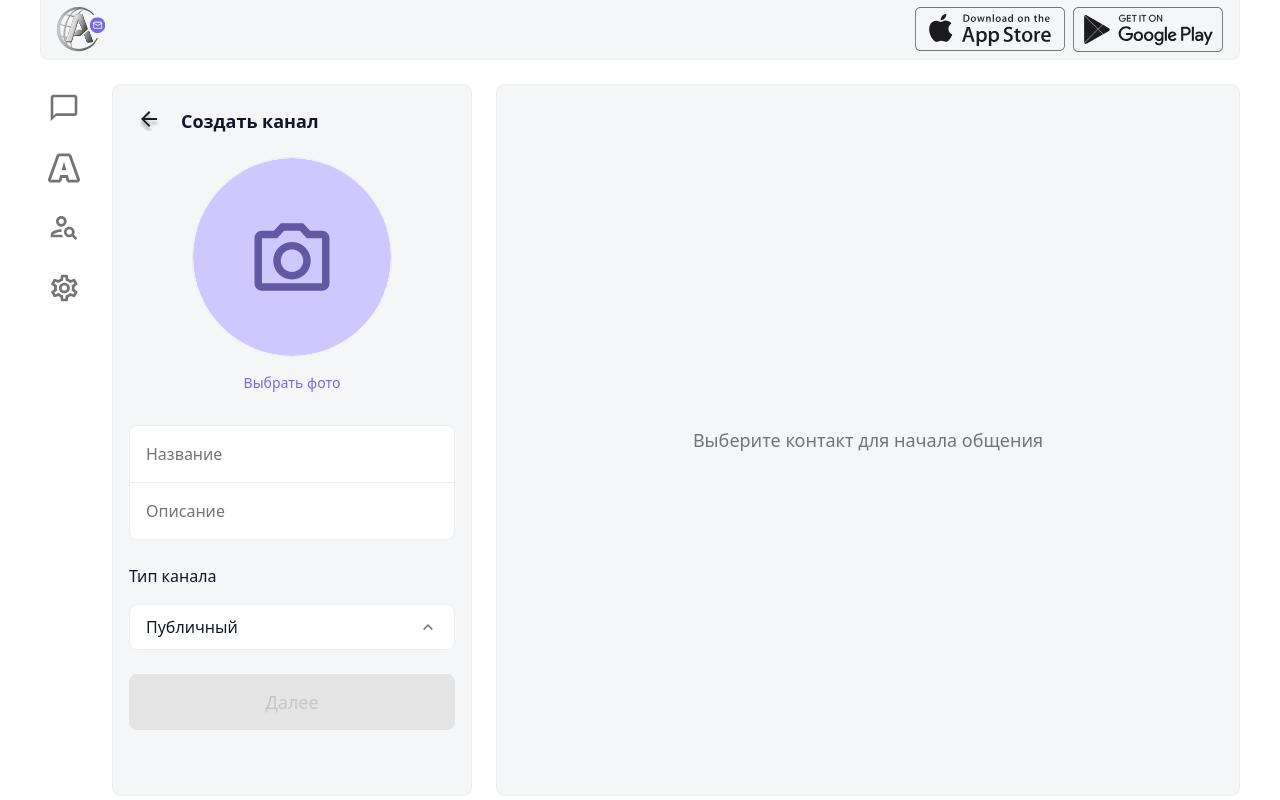
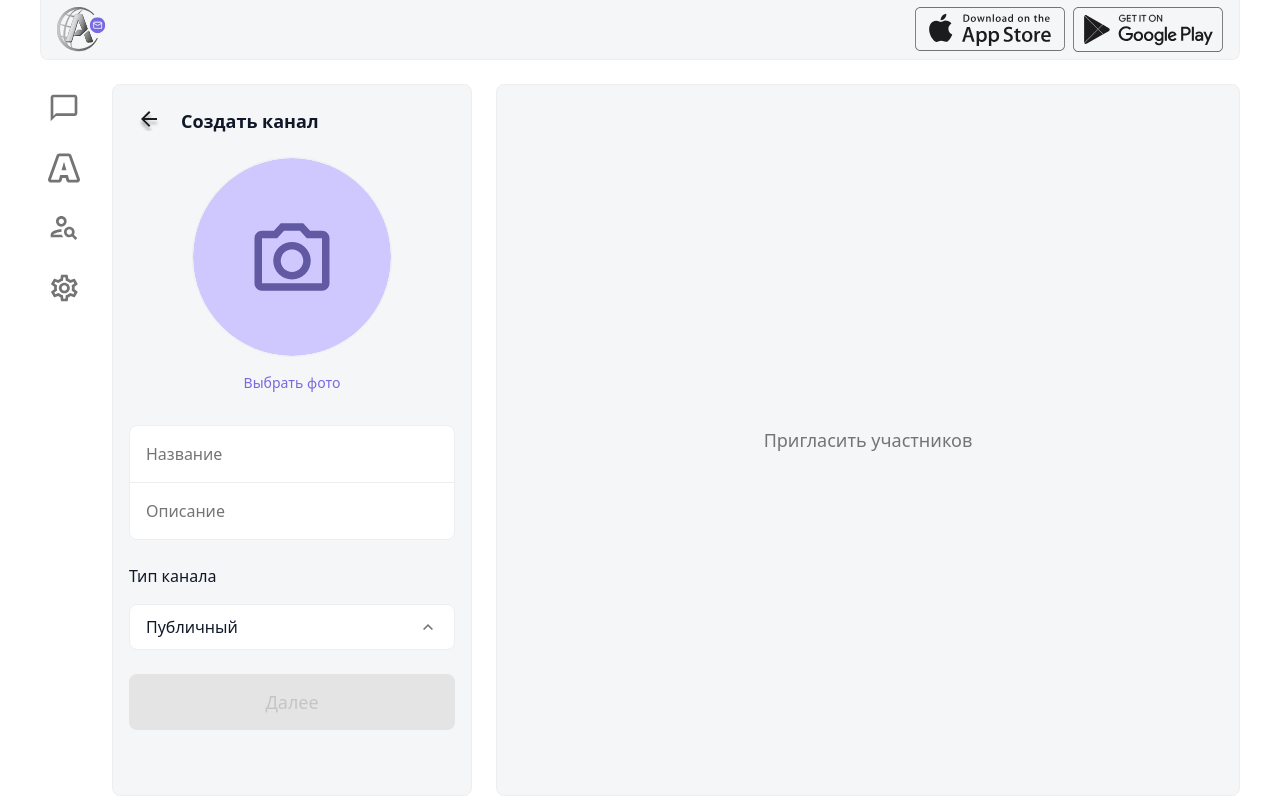
Before and after one commit to MosilevichS/chat-frontend-6, a Next.js app: page /chats/new-channel in a window 1280 px wide. Built offline with nearby package versions, Linux system fonts and the light colour scheme; no server answers.

Commit message:
добавлена смена цвета при превышении крайнего значения на счетчике.логика инпута со счетчиком вынесена в отдельный компонент

```diff
--- a/src/app/(main)/chats/new-channel/page.tsx
+++ b/src/app/(main)/chats/new-channel/page.tsx
@@ -11,7 +11,7 @@ const NewChannelPage = () => {
     <BaseCreationPage
       title="Создать канал"
       typeSelector={<ChannelTypeSelector value={channelType} onChange={setChannelType} />}
-      placeholderText="Выберите контакт для начала общения"
+      placeholderText="Пригласить участников"
       nextPagePath="./add-subscribers"
     />
   );
--- a/src/app/(main)/chats/new-group/page.tsx
+++ b/src/app/(main)/chats/new-group/page.tsx
@@ -11,7 +11,7 @@ const NewGroupPage = () => {
     <BaseCreationPage
       title="Создать группу"
       typeSelector={<GroupTypeSelector value={groupType} onChange={setGroupType} />}
-      placeholderText="Выберите контакт для начала общения"
+      placeholderText="Пригласить участников"
       nextPagePath="./add-subscribers"
     />
   );
--- a/src/components/ui/Input.tsx
+++ b/src/components/ui/Input.tsx
@@ -4,11 +4,8 @@ import { twMerge } from "tailwind-merge";
 import type { InputHTMLAttributes } from "react";
 
 interface IInput {
-  id?: string;
   onClick?: InputHTMLAttributes<HTMLInputElement>["onClick"];
   onChange?: InputHTMLAttributes<HTMLInputElement>["onChange"];
-  onFocus?: InputHTMLAttributes<HTMLInputElement>["onFocus"];
-  onBlur?: InputHTMLAttributes<HTMLInputElement>["onBlur"];
   name?: string;
   label?: string;
   type?: "text" | "email" | "password" | "tel" | "number" | "search";
@@ -17,16 +14,12 @@ interface IInput {
   error?: string;
   disabled?: boolean;
   defaultValue?: string;
-  value?: string;
   className?: string;
 }
 
 const Input = ({
-  id,
   onClick,
   onChange,
-  onFocus,
-  onBlur,
   name,
   label,
   type = "text",
@@ -35,7 +28,6 @@ const Input = ({
   error,
   disabled = false,
   defaultValue,
-  value,
   className,
 }: IInput) => {
   return (
@@ -43,27 +35,22 @@ const Input = ({
       {error ? (
         <ErrorMessage error={error} />
       ) : (
-        label && (
         <label
           htmlFor={name}
           className="text-(--color-gray) text-[0.875rem] leading-[120%] tracking-[0.01em] mb-1 block"
         >
           {label}
         </label>
-        )
       )}
 
       <input
-        id={id || name}
         onClick={onClick}
         onChange={onChange}
-        onFocus={onFocus}
-        onBlur={onBlur}
+        id={name}
         type={type}
         placeholder={placeholder}
         disabled={disabled}
         defaultValue={defaultValue}
-        value={value}
         className={twMerge(
           "w-full h-14",
           "text-lg tracking-[0.01em]",
```
Also changed, not shown: src/app/(main)/chats/_components/BaseCreationPage.tsx (line endings or trailing spaces). Lines whose indentation alone changed are shown as unchanged.
